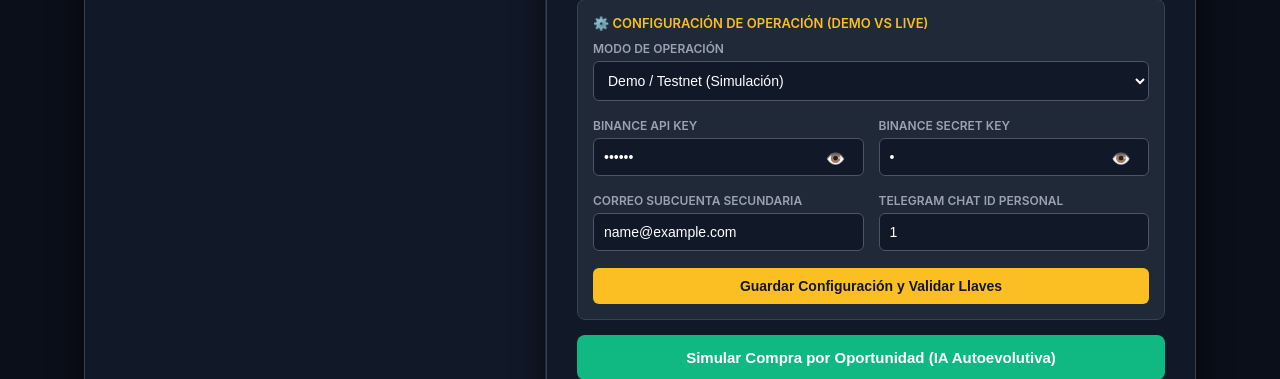
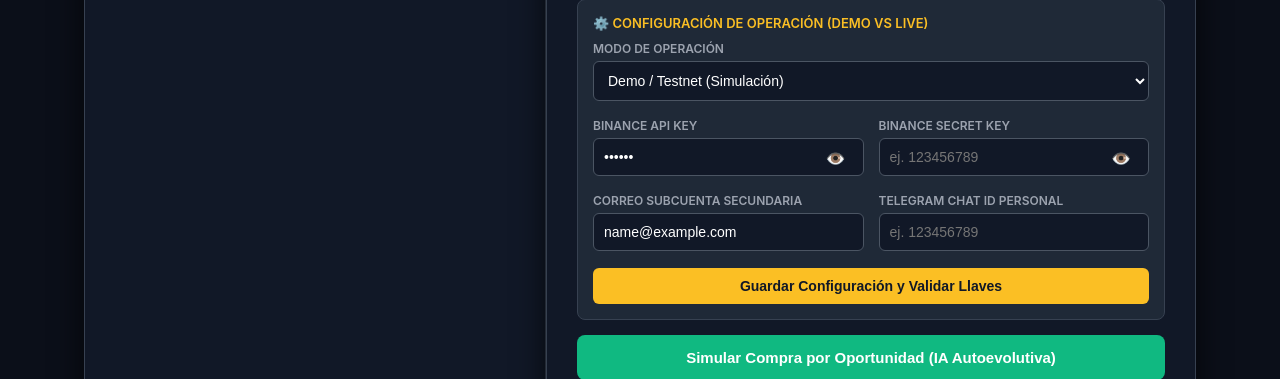
Before and after one commit to ericksosa1552-del/La_Boveda., a FastAPI app: template templates/index.html in a window 1280 px wide. Shown: the part 727-1106 px from the top of the page. Run offline with FastAPI, Linux system fonts and the light colour scheme; the template is opened without the code that fills it: most values are stand-ins (such as "Sample title", 1, 10 or a date in 2020); some libraries are stand-ins or nearby versions.

Commit message:
Update index.html

```diff
--- a/templates/index.html
+++ b/templates/index.html
@@ -286,14 +286,14 @@
                     <div class="col">
                         <label>Binance API Key</label>
                         <div class="password-container">
-                            <input type="password" name="binance_api_key" id="dashApiKey" value="{{ binance_api_key }}" placeholder="Tu API Key de Binance">
+                            <input type="password" name="binance_api_key" id="dashApiKey" value="{{ binance_api_key }}" placeholder="ej. 123456789">
                             <button type="button" class="toggle-password" onclick="togglePassword('dashApiKey', this)">👁️</button>
                         </div>
                     </div>
                     <div class="col">
                         <label>Binance Secret Key</label>
                         <div class="password-container">
-                            <input type="password" name="binance_secret_key" id="dashSecret" value="{{ binance_secret_key }}" placeholder="Tu Secret Key">
+                            <input type="password" name="binance_secret_key" id="dashSecret" value="" placeholder="ej. 123456789">
                             <button type="button" class="toggle-password" onclick="togglePassword('dashSecret', this)">👁️</button>
                         </div>
                     </div>
@@ -303,11 +303,11 @@
                 <div class="row" style="margin-top: 5px;">
                     <div class="col">
                         <label>Correo Subcuenta Secundaria</label>
-                        <input type="email" name="secondary_subaccount_email" value="{{ secondary_subaccount_email }}" placeholder="tucorreo@subcuenta.com">
+                        <input type="email" name="secondary_subaccount_email" value="{{ secondary_subaccount_email }}" placeholder="ej. 123456789">
                     </div>
                     <div class="col">
                         <label>Telegram Chat ID Personal</label>
-                        <input type="text" name="telegram_chat_id" value="{{ telegram_chat_id }}" placeholder="Ej. 8536842251">
+                        <input type="text" name="telegram_chat_id" value="" placeholder="ej. 123456789">
                     </div>
                 </div>
 
```
